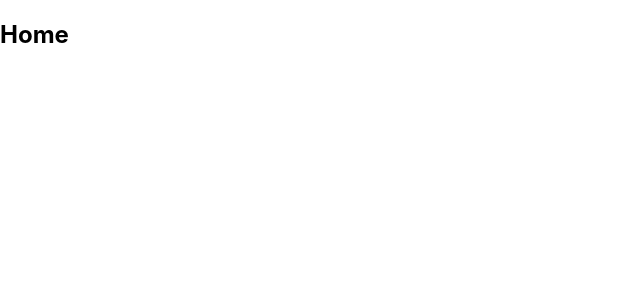
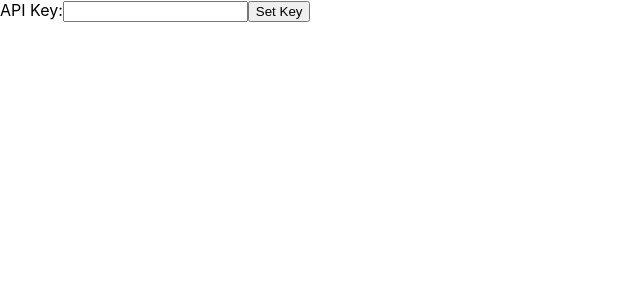
Before and after one commit to ejaycoleman/colmore-test, a React (Create React App) app in the folder frontend/: page / in a window 1280 px wide. Shown: the top 300 px of the page, without its empty margins (0-640 px from the left). Built offline with nearby package versions, Linux system fonts and the light colour scheme.

Commit message:
input form with button

```diff
--- a/frontend/src/pages/Home.js
+++ b/frontend/src/pages/Home.js
@@ -1,5 +1,13 @@
-import React from 'react'
+import React, { useState } from 'react'
 
 export default function Home () {
-  return <h2>Home</h2>
+  const [apiKey, setApiKey] = useState('')
+
+  return (
+    <div>
+      API Key:
+      <input type="text" name="apikey" value={apiKey} onChange={e => setApiKey(e.target.value)}/>
+      <button onClick={() => console.log('clicked')}>Set Key</button>
+    </div>
+  )
 }
```
